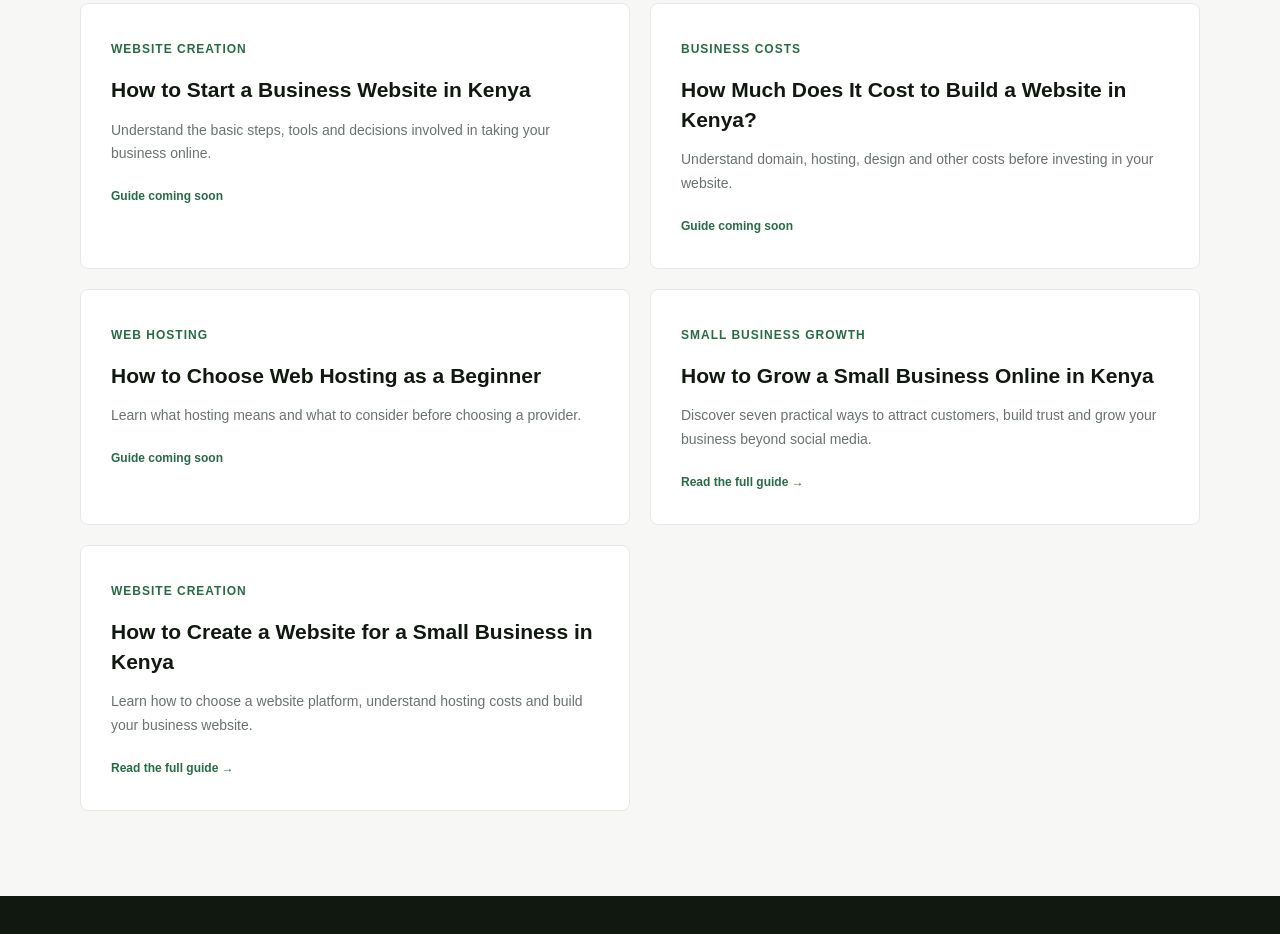
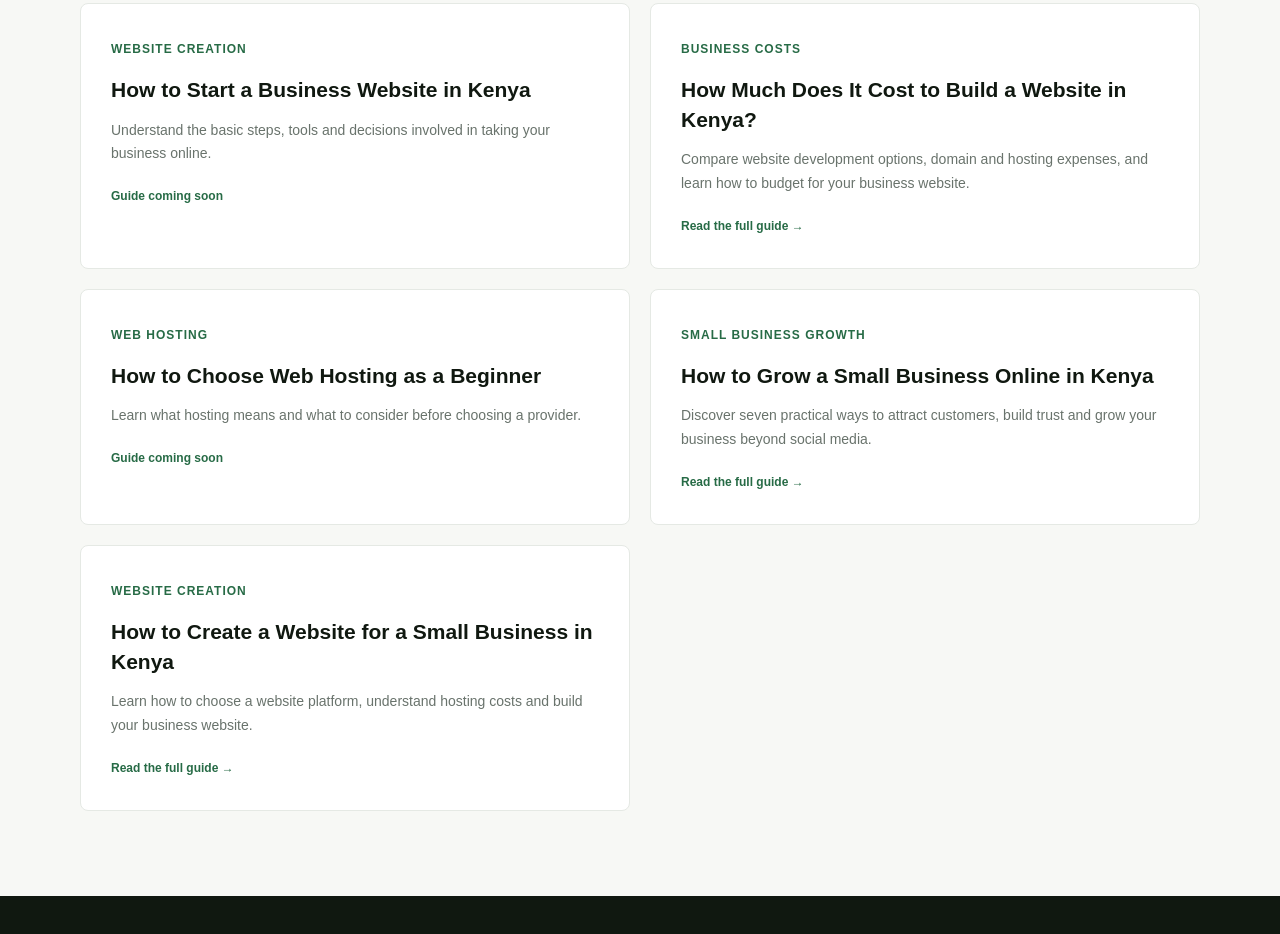
Before and after one commit to simonnjaaga43-lab/onlinebussinessguide, a plain HTML site: page index.html in a window 1280 px wide. Shown: the part 1672-2606 px from the top of the page. Drawn offline with Linux system fonts and the light colour scheme.

Commit message:
Update index.html

```diff
--- a/index.html
+++ b/index.html
@@ -504,10 +504,12 @@
     How Much Does It Cost to Build a Website in Kenya?
   </h3>
   <p>
-              Understand domain, hosting, design and other
-              costs before investing in your website.
+    Compare website development options, domain and hosting
+    expenses, and learn how to budget for your business website.
   </p>
-            <span class="guide-status">Guide coming soon</span>
+  <a class="guide-status" href="/website-cost-kenya/">
+    Read the full guide →
+  </a>
 </article>
 
           <article class="guide">
```
Lines whose indentation alone changed are shown as unchanged.
